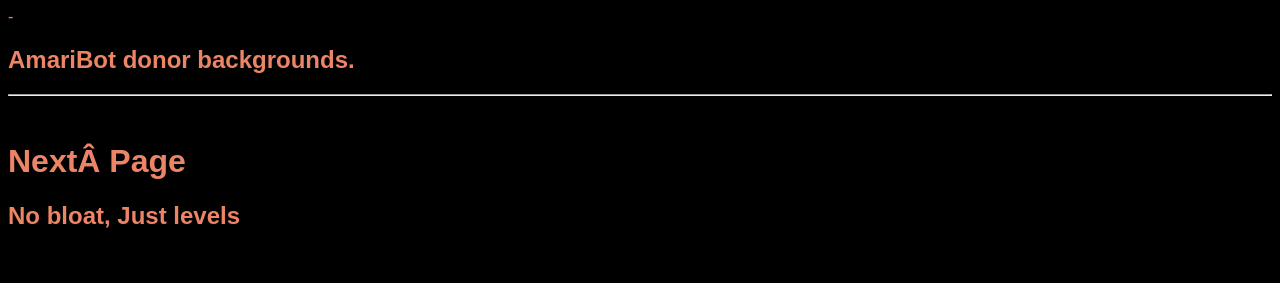
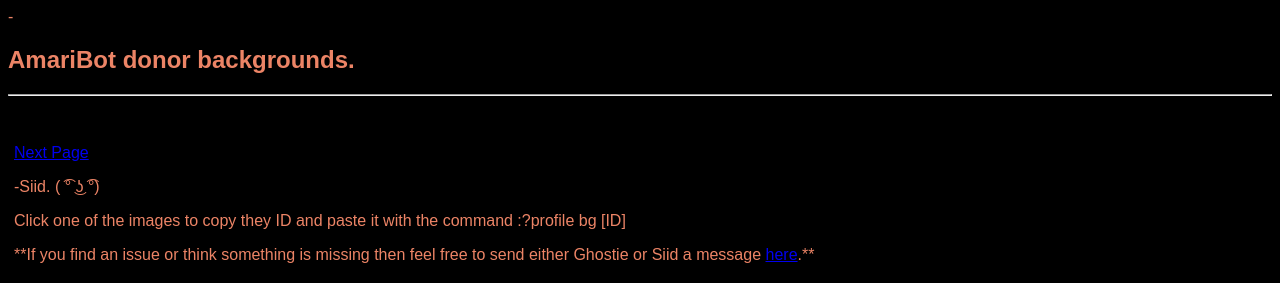
Before and after one commit to x-Siid-x/x-Siid-x.github.io, a plain HTML site: page index.html in a window 1280 px wide. Shown: the top 283 px of the page. Drawn offline with Linux system fonts and the light colour scheme.

Commit message:
Update index.html

```diff
--- a/index.html
+++ b/index.html
@@ -9,13 +9,13 @@
 <body>
 
 <h2>AmariBot donor backgrounds.</h2>
-<hr class="row">
+<hr class="or">
 <br>
-<div style="col-sm-12">
-    <div class="col-sm-12">
-        <h1 class="display-4 pop text-center"><a href="https://x-siid-x.github.io/Page2/page2.html">Next Page</a></h1>
-        <h2 class="display-4 pop smolText text-center">No bloat, Just levels</h2>
-      </div>
+<div style="padding:6px;">
+    <p> <a href="https://x-siid-x.github.io/Page2/page2.html">Next Page</a>
+    <p> -Siid. ( ͡° ͜ʖ ͡°)
+    <p> Click one of the images to copy they ID and paste it with the command :?profile bg [ID]
+    <p> **If you find an issue or think something is missing then feel free to send either Ghostie or Siid a message <a href="https://discord.gg/sQB2QD7">here</a>.**
 </div>
 
 <div class="responsive">
```
